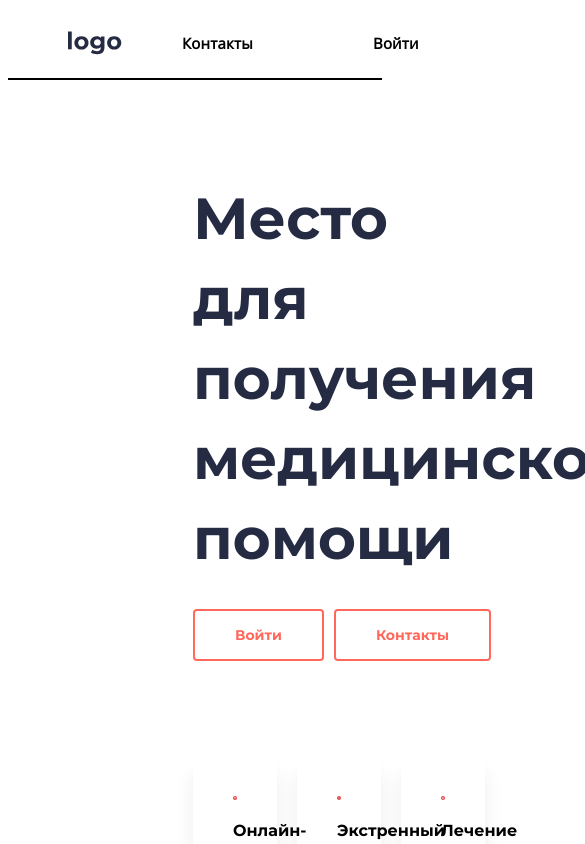
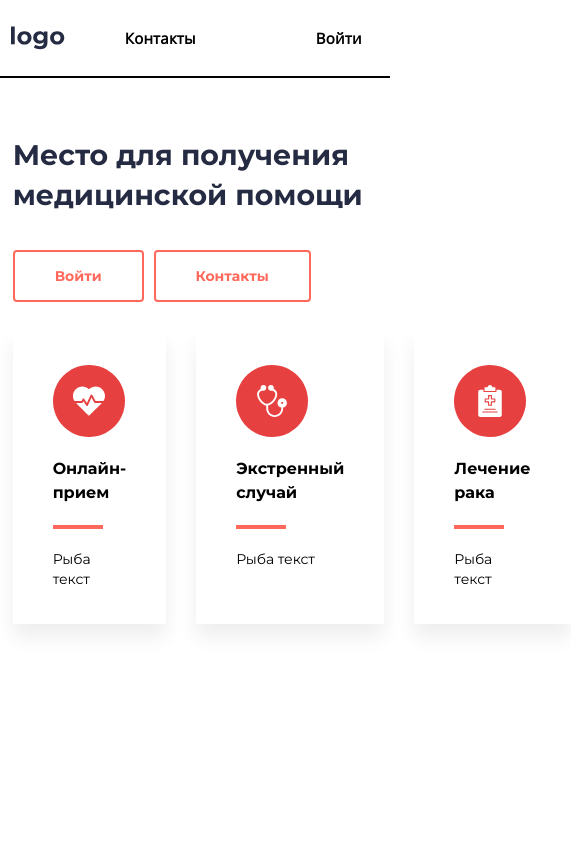
Before and after one commit to albrekhtdurer/test-task-aveds, a React (Vite) app: page / in a window 390 px wide. Shown: the top 844 px of the page, 585 px wide, since content can reach past the window. Built offline with nearby package versions, Linux system fonts and the light colour scheme.

Commit message:
[fix] поправили верстку + адаптив

```diff
--- a/src/App.module.css
+++ b/src/App.module.css
@@ -1,3 +1,3 @@
 .content {
-  padding: 60px 185px;
+  padding: clamp(3.53125rem, 2.662rem + 3.7089vw, 6rem) clamp(0.625rem, -3.4903rem + 17.5587vw, 12.3125rem);
 }
--- a/src/components/card/card.module.css
+++ b/src/components/card/card.module.css
@@ -2,10 +2,11 @@
   padding: 35px 40px;
   box-shadow: 0px 13px 19px 0px rgba(0, 0, 0, 0.07);
   display: flex;
-  gap: 6px;
+  gap: 20px;
   max-width: 328px;
   width: 100%;
   flex-direction: column;
+  box-sizing: border-box;
 }
 
 .card__title {
--- a/src/components/header/header.module.css
+++ b/src/components/header/header.module.css
@@ -1,5 +1,5 @@
 .header {
-  padding: 15px 60px;
+  padding: 18px clamp(0.625rem, -0.6954rem + 5.6338vw, 4.375rem);
   display: flex;
   justify-content: space-between;
   border-bottom: solid 2px rgba(0,0,0,1);
@@ -28,3 +28,9 @@
   border: solid 2px rgba(255,104,91,1);
   font-weight: 500;
 }
+
+@media(width<=375px) {
+  .header {
+    justify-content: space-between;
+  }
+}
--- a/src/index.css
+++ b/src/index.css
@@ -18,3 +18,44 @@
   font-weight: normal;
   font-style: normal;
 }
+
+*,
+*::before,
+*::after {
+  box-sizing: border-box;
+}
+
+body {
+  min-inline-size: 375px;
+  max-inline-size: 1440px;
+  margin: 0 auto;
+}
+
+h1,
+h2,
+h3,
+h4,
+h5,
+h6,
+p {
+  margin: 0;
+}
+
+ul {
+  margin: 0;
+  padding: 0;
+  list-style: none;
+}
+
+picture {
+  margin: 0;
+  padding: 0;
+}
+
+button,
+a {
+  color: currentColor;
+  font-family: inherit;
+  font-size: inherit;
+  line-height: inherit;
+}
--- a/src/pages/pages.module.css
+++ b/src/pages/pages.module.css
@@ -1,11 +1,11 @@
 .headline {
   font-family: 'Montserrat', sans-serif;
-  font-size: 58px;
+  font-size: clamp(1.75rem, 1.0898rem + 2.8169vw, 3.625rem);
   font-weight: 700;
   color: rgba(37, 43, 66, 1);
-  line-height: 80px;
+  line-height: 1.4;
   max-width: 727px;
-  margin-bottom: 30px;
+  margin-bottom: 35px;
 }
 
 .buttons_container {
@@ -14,7 +14,27 @@
 }
 
 .card__container {
-  margin-top: 100px;
+  margin-top: clamp(1.6875rem, 0.191rem + 6.385vw, 5.9375rem);
   display: flex;
-  gap: 20px;
+  gap: 30px;
 }
+
+@media (width <= 375px) {
+  .headline {
+    font-size: 28px;
+    max-width: 355px;
+  }
+
+  .card__container {
+    flex-direction: column;
+  }
+}
+
+@media(width<=375px) {
+  .headline {
+    margin-bottom: 45px;
+  }
+  .card__container {
+    margin-left: 14px;
+  }
+}
```
